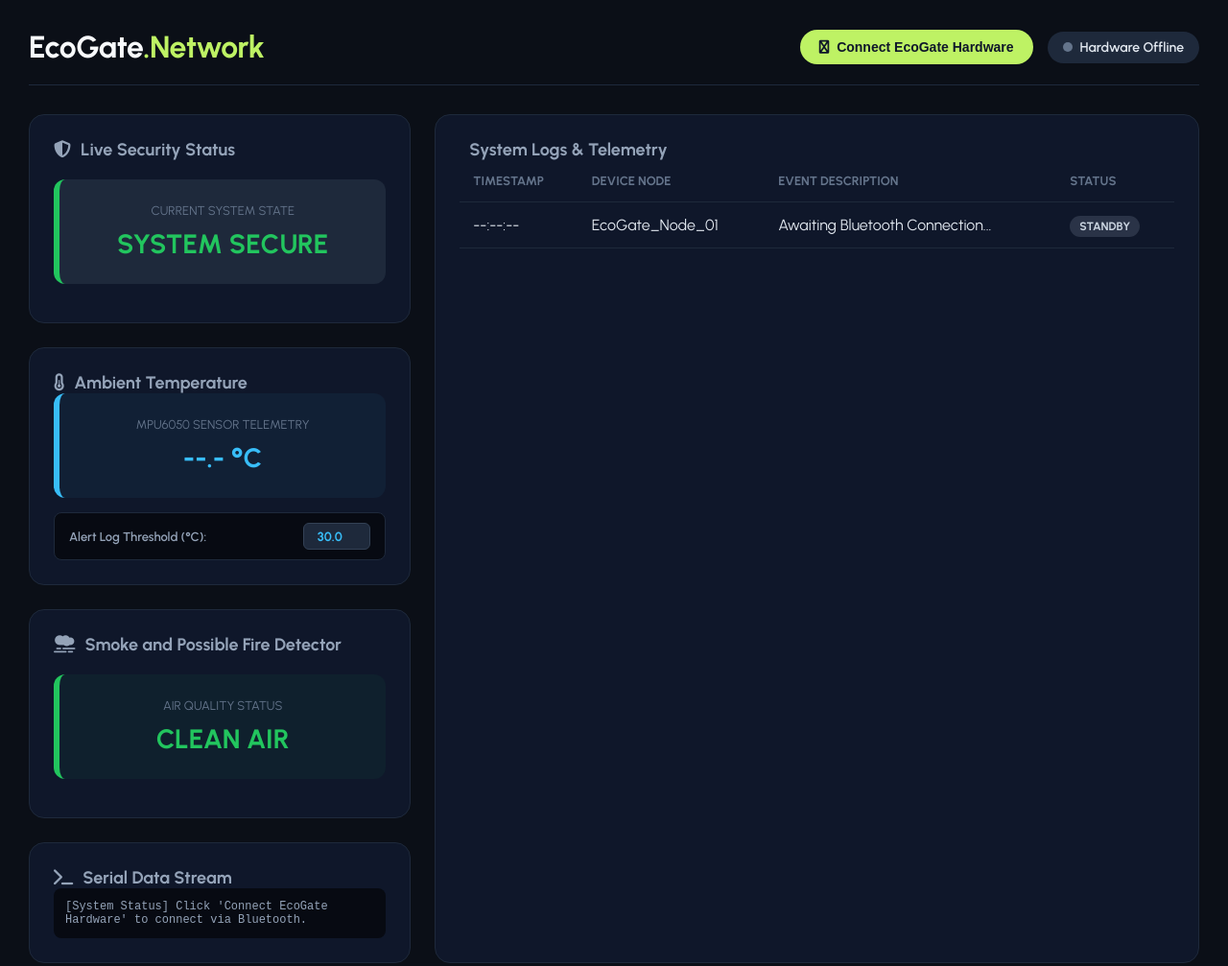
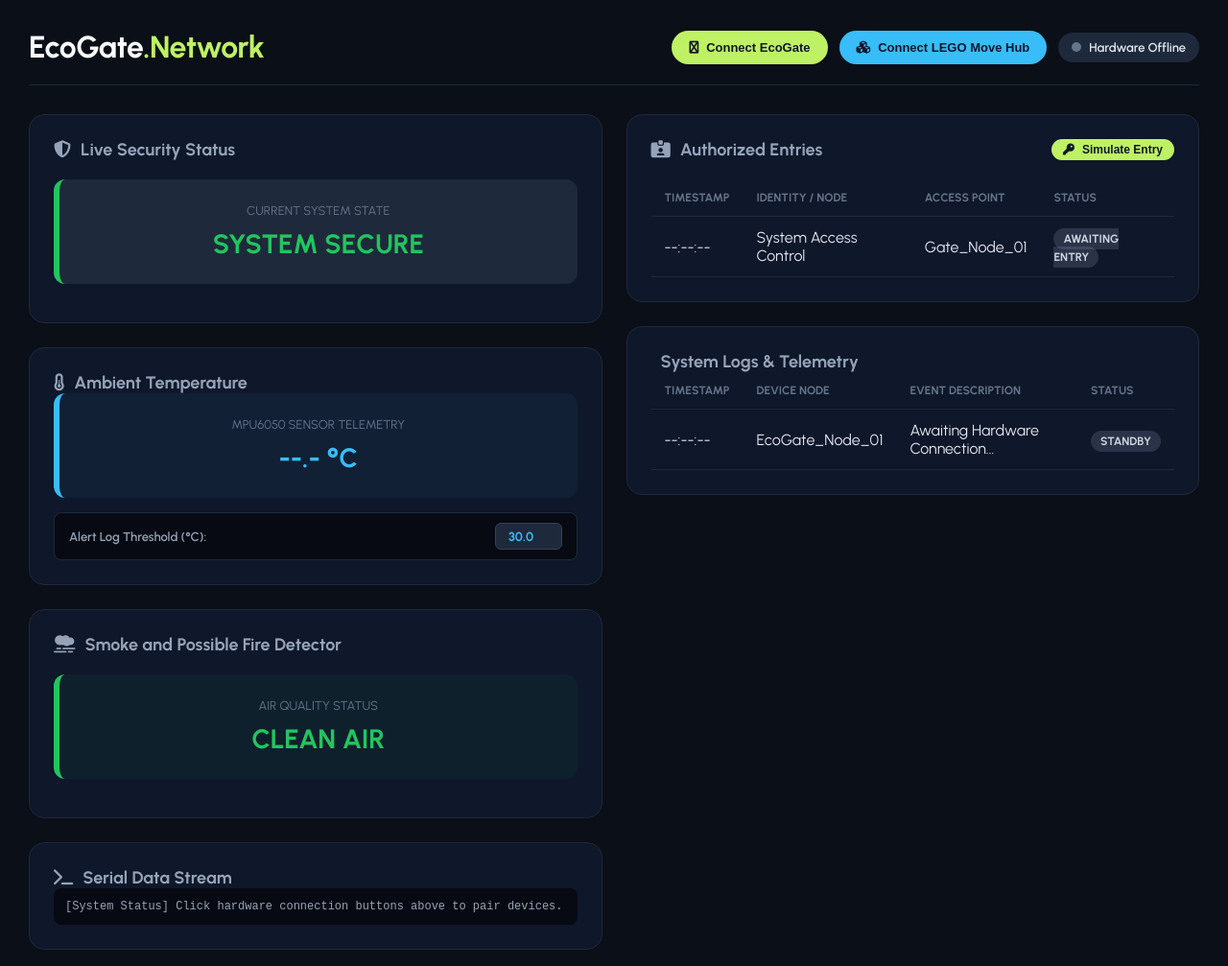
Before and after one commit to IanHoTuckWei/EcogateNetwork, a plain HTML site: page index.html in a window 1280 px wide. Shown: the whole page at 96% size. Drawn offline with Linux system fonts and the light colour scheme.

Commit message:
Add files via upload

```diff
--- a/index.html
+++ b/index.html
@@ -29,32 +29,36 @@
         h1 { font-size: 32px; color: #f8fafc; letter-spacing: -0.5px; }
         h1 span { color: #bef264; }
 
-        .header-actions { display: flex; gap: 15px; align-items: center; }
+        .header-actions { display: flex; gap: 12px; align-items: center; }
 
         .connect-btn {
             background-color: #bef264;
             color: #0f172a;
             border: none;
-            padding: 10px 20px;
+            padding: 10px 18px;
             border-radius: 20px;
             font-weight: 700;
-            font-size: 14px;
+            font-size: 13px;
             cursor: pointer;
             display: flex;
             align-items: center;
             gap: 8px;
             transition: opacity 0.2s;
         }
+        .connect-btn.lego-btn {
+            background-color: #38bdf8;
+            color: #0f172a;
+        }
         .connect-btn.connected { background-color: #22c55e; color: #fff; }
         .connect-btn:hover { opacity: 0.9; }
 
-        .network-status { display: flex; align-items: center; gap: 8px; font-weight: 600; font-size: 14px; background: #1e293b; padding: 8px 16px; border-radius: 20px;}
+        .network-status { display: flex; align-items: center; gap: 8px; font-weight: 600; font-size: 13px; background: #1e293b; padding: 8px 14px; border-radius: 20px;}
         .dot { width: 10px; height: 10px; background-color: #64748b; border-radius: 50%; display: inline-block; }
         .dot.active { background-color: #22c55e; animation: blink 1.5s infinite; }
 
         .dashboard-grid {
             display: grid;
-            grid-template-columns: 1fr 2fr;
+            grid-template-columns: 1fr 1fr;
             gap: 25px;
         }
 
@@ -137,10 +141,10 @@
         }
         .log-table th, .log-table td {
             text-align: left;
-            padding: 14px;
+            padding: 12px 14px;
             border-bottom: 1px solid #1e293b;
         }
-        .log-table th { color: #64748b; font-size: 13px; text-transform: uppercase; }
+        .log-table th { color: #64748b; font-size: 12px; text-transform: uppercase; }
         .badge {
             padding: 4px 10px;
             border-radius: 12px;
@@ -166,7 +170,10 @@
         <h1>EcoGate<span>.Network</span></h1>
         <div class="header-actions">
             <button id="connectBtn" class="connect-btn" onclick="connectBluetooth()">
-                <i class="fa-solid fa-bluetooth"></i> Connect EcoGate Hardware
+                <i class="fa-solid fa-bluetooth"></i> Connect EcoGate
+            </button>
+            <button id="connectLegoBtn" class="connect-btn lego-btn" onclick="connectLegoHub()">
+                <i class="fa-solid fa-cubes"></i> Connect LEGO Move Hub
             </button>
             <div class="network-status">
                 <span id="statusDot" class="dot"></span> <span id="gatewayText">Hardware Offline</span>
@@ -216,10 +223,38 @@
 
             <div class="card">
                 <h2><i class="fa-solid fa-terminal"></i> Serial Data Stream</h2>
-                <p style="font-size: 12px; color: #94a3b8; font-family: monospace; background: #070a12; padding: 12px; border-radius: 8px; max-height: 100px; overflow-y: auto;" id="debugOut">
-                    [System Status] Click 'Connect EcoGate Hardware' to connect via Bluetooth.
+                <p style="font-size: 12px; color: #94a3b8; font-family: monospace; background: #070a12; padding: 12px; border-radius: 8px; max-height: 90px; overflow-y: auto;" id="debugOut">
+                    [System Status] Click hardware connection buttons above to pair devices.
                 </p>
             </div>
+        </div>
+
+        <div style="display: flex; flex-direction: column; gap: 25px;">
+            <div class="card">
+                <div class="card-header-row">
+                    <h2><i class="fa-solid fa-id-card-clip"></i> Authorized Entries</h2>
+                    <button class="connect-btn" style="padding: 4px 12px; font-size: 12px;" onclick="simulateAuthorizedEntry('Manual Override Keycard')">
+                        <i class="fa-solid fa-key"></i> Simulate Entry
+                    </button>
+                </div>
+                <table class="log-table">
+                    <thead>
+                        <tr>
+                            <th>Timestamp</th>
+                            <th>Identity / Node</th>
+                            <th>Access Point</th>
+                            <th>Status</th>
+                        </tr>
+                    </thead>
+                    <tbody id="authEntryBody">
+                        <tr>
+                            <td>--:--:--</td>
+                            <td>System Access Control</td>
+                            <td>Gate_Node_01</td>
+                            <td><span class="badge neutral">AWAITING ENTRY</span></td>
+                        </tr>
+                    </tbody>
+                </table>
             </div>
 
             <div class="card">
@@ -237,19 +272,26 @@
                         <tr>
                             <td>--:--:--</td>
                             <td>EcoGate_Node_01</td>
-                        <td>Awaiting Bluetooth Connection...</td>
+                            <td>Awaiting Hardware Connection...</td>
                             <td><span class="badge neutral">STANDBY</span></td>
                         </tr>
                     </tbody>
                 </table>
             </div>
+        </div>
     </main>
 
     <script>
+        // ESP32 UART GATT UUIDs
         const UART_SERVICE_UUID = '6e400001-b5a3-f393-e0a9-e50e24dcca9e';
         const TX_CHARACTERISTIC_UUID = '6e400003-b5a3-f393-e0a9-e50e24dcca9e';
 
+        // Official LEGO Wireless Protocol UUIDs
+        const LEGO_HUB_SERVICE_UUID = '00001623-1212-efde-1623-785feabcd123';
+        const LEGO_HUB_CHAR_UUID    = '00001624-1212-efde-1623-785feabcd123';
+
         let bluetoothDevice = null;
+        let legoDevice = null;
         let inputBuffer = "";
         let securityState = "SECURE";
         let smokeState = "CLEAN";
@@ -259,7 +301,6 @@
         let alarmInterval = null;
 
         function updateAlarmState() {
-            // Sound the alarm if either system is currently alerting
             if (securityState === "BREACH" || smokeState === "FIRE") {
                 startAlarmSound();
             } else {
@@ -300,6 +341,7 @@
             }
         }
 
+        // --- CONNECT ESP32 ---
         async function connectBluetooth() {
             const connectBtn = document.getElementById('connectBtn');
             const statusDot = document.getElementById('statusDot');
@@ -323,7 +365,7 @@
                 characteristic.addEventListener('characteristicvaluechanged', handleIncomingData);
 
                 connectBtn.className = "connect-btn connected";
-                connectBtn.innerHTML = `<i class="fa-solid fa-circle-check"></i> Paired with EcoGate`;
+                connectBtn.innerHTML = `<i class="fa-solid fa-circle-check"></i> EcoGate Paired`;
                 statusDot.className = "dot active";
                 gatewayText.innerText = "IoT Gateway: Online";
 
@@ -334,6 +376,51 @@
                 gatewayText.innerText = "Connection Failed";
                 statusDot.className = "dot";
                 document.getElementById('debugOut').innerText = `[Error]: ${error.message || error}`;
+            }
+        }
+
+        // --- CONNECT LEGO MOVE HUB (STRICTLY LEGO ONLY) ---
+        async function connectLegoHub() {
+            const connectLegoBtn = document.getElementById('connectLegoBtn');
+
+            try {
+                document.getElementById('debugOut').innerText = "[LEGO]: Scanning strictly for LEGO Move Hub...";
+
+                // Filter strictly by the official LEGO Wireless Protocol UUID
+                legoDevice = await navigator.bluetooth.requestDevice({
+                    filters: [
+                        { services: [LEGO_HUB_SERVICE_UUID] }
+                    ]
+                });
+
+                document.getElementById('debugOut').innerText = `[LEGO]: Connecting to ${legoDevice.name || 'LEGO Move Hub'}...`;
+
+                const server = await legoDevice.gatt.connect();
+                const service = await server.getPrimaryService(LEGO_HUB_SERVICE_UUID);
+                const characteristic = await service.getCharacteristic(LEGO_HUB_CHAR_UUID);
+
+                await characteristic.startNotifications();
+                characteristic.addEventListener('characteristicvaluechanged', handleLegoHubData);
+
+                connectLegoBtn.className = "connect-btn connected";
+                connectLegoBtn.innerHTML = `<i class="fa-solid fa-circle-check"></i> ${legoDevice.name || 'Move Hub'} Paired`;
+
+                logEvent(`LEGO Move Hub Connected`, "HUB ONLINE", "allowed");
+                recordAuthorizedEntry(`${legoDevice.name || 'LEGO Move Hub'} (Control Node)`);
+
+            } catch (error) {
+                console.error("LEGO Move Hub Error:", error);
+                document.getElementById('debugOut').innerText = `[LEGO Error]: ${error.message || error}`;
+            }
+        }
+
+        function handleLegoHubData(event) {
+            let data = new Uint8Array(event.target.value.buffer);
+            document.getElementById('debugOut').innerText = `[LEGO Telemetry]: Bytes Received (${data.length})`;
+
+            // Detect button press or port events from Move Hub
+            if (data.length >= 5 && data[2] === 0x01) {
+                recordAuthorizedEntry("LEGO Hub Button Trigger");
             }
         }
 
@@ -386,7 +473,6 @@
             }
             // 2. Process Smoke & Fire Detection
             else if (lowerCmd.includes("fire detected")) {
-                // Trigger alert if not already acknowledged or resolving
                 if (smokeState !== "DETERMINING") {
                     smokeState = "FIRE";
                     smokeBox.className = "status-box smoke-alert";
@@ -402,14 +488,17 @@
                 }
             }
             else if (lowerCmd.includes("no fire")) {
-                // Auto restore clean state if not in manual acknowledgment flow
                 if (smokeState === "CLEAN") {
                     smokeBox.className = "status-box smoke-clear";
                     smokeText.innerText = "CLEAN AIR";
                     smokeText.style.color = "#22c55e";
                 }
             }
-            // 3. Process Temperature Updates ("temp:24.5")
+            // 3. Process Authorized Entry Signals via Serial/Bluetooth
+            else if (lowerCmd.includes("authorized_entry") || lowerCmd.includes("access_granted")) {
+                recordAuthorizedEntry("RFID / Smart Credential");
+            }
+            // 4. Process Temperature Updates ("temp:24.5")
             else if (lowerCmd.startsWith("temp:")) {
                 let parts = command.split(":");
                 if (parts.length > 1) {
@@ -425,7 +514,31 @@
             }
         }
 
-        // Action handler for Security Breach Card
+        // Handles recording authorized entries in the dedicated table
+        function recordAuthorizedEntry(identityName) {
+            const authBody = document.getElementById('authEntryBody');
+            const now = new Date().toLocaleTimeString();
+            let newRow = document.createElement('tr');
+
+            if (authBody.rows.length === 1 && authBody.rows[0].cells[3].innerText.includes("AWAITING")) {
+                authBody.innerHTML = "";
+            }
+
+            newRow.innerHTML = `
+                <td>${now}</td>
+                <td><strong>${identityName}</strong></td>
+                <td>EcoGate_Node_01</td>
+                <td><span class="badge allowed">GRANTED</span></td>
+            `;
+            authBody.insertBefore(newRow, authBody.firstChild);
+
+            logEvent(`Access Granted to ${identityName}`, "AUTHORIZED", "allowed");
+        }
+
+        function simulateAuthorizedEntry(identity) {
+            recordAuthorizedEntry(identity || "Authorized Operator");
+        }
+
         function handleSecurityAction() {
             const statusBox = document.getElementById('statusBox');
             const statusText = document.getElementById('statusText');
@@ -459,7 +572,6 @@
             }
         }
 
-        // Action handler for Smoke & Possible Fire Card
         function handleSmokeAction() {
             const smokeBox = document.getElementById('smokeBox');
             const smokeText = document.getElementById('smokeText');
```
Lines whose indentation alone changed are shown as unchanged.
